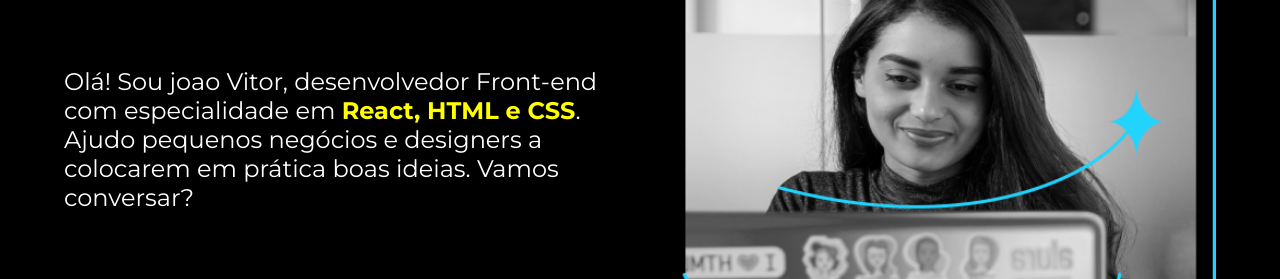
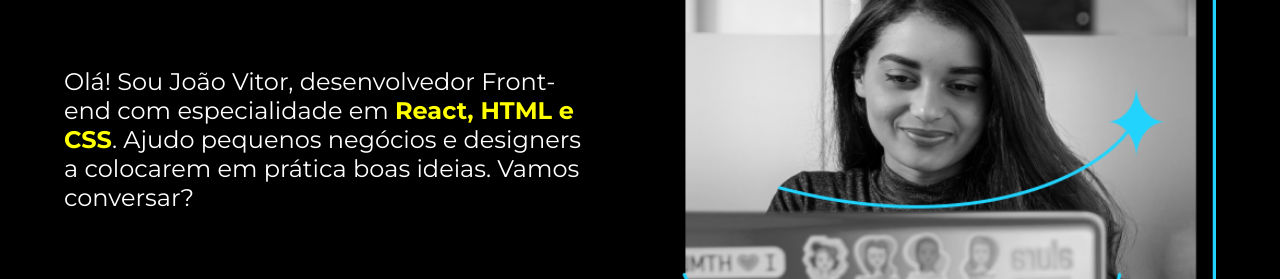
Before and after one commit to joaogoon/portfolio, a plain HTML site: page index.html in a window 1280 px wide. Shown: the part 391-670 px from the top of the page. Drawn offline with nearby package versions, Linux system fonts and the light colour scheme.

Commit message:
index.html

```diff
--- a/index.html
+++ b/index.html
@@ -19,7 +19,7 @@
     <main class="apresentacao"> <!--mudando posicionamentos / "main" elemento pai-->
         <section class="apresentacao__conteudo"> <!--sessão para separar da tag img. (Elemento filho), com varios sub elementos dentro-->
             <h1 class="apresentacao__conteudo__titulo"> Eleve seu negócio digital a outro nível<strong class="titulo-destaque"> com um Front-end de qualidade!</strong></h1>
-            <p class="apresentacao__conteudo__texto">Olá! Sou joao Vitor, desenvolvedor Front-end com especialidade em  <strong class="primeira-linha">React, HTML e CSS</strong>. Ajudo pequenos negócios e designers a colocarem em prática boas ideias. Vamos conversar?</p>
+            <p class="apresentacao__conteudo__texto">Olá! Sou João Vitor, desenvolvedor Front-end com especialidade em  <strong class="primeira-linha">React, HTML e CSS</strong>. Ajudo pequenos negócios e designers a colocarem em prática boas ideias. Vamos conversar?</p>
             <div class="apresentacao__links"> <!--Divisão de bloco mais simples-->
                 <h2 class="apresentacao__links__subtitulo">Acesse minhas redes: </h2> <!--Coloca h2 porque h1 já existe que é o titulo-->
                 <a class="apresentacao__links__navegacao"  href="https://www.instagram.com/joao.goon/">
```
